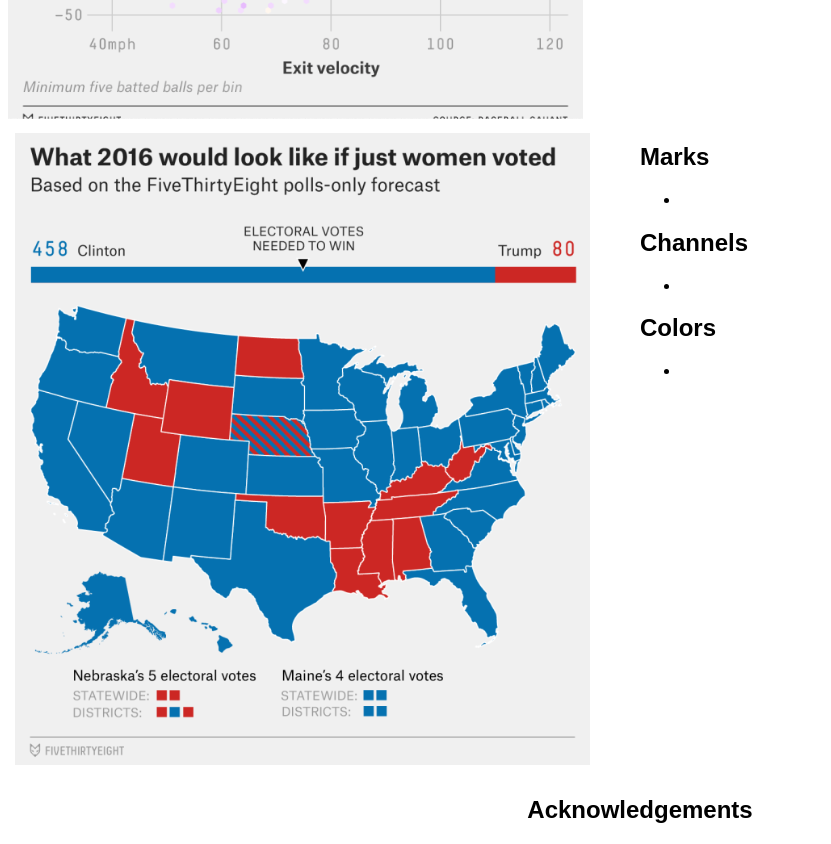
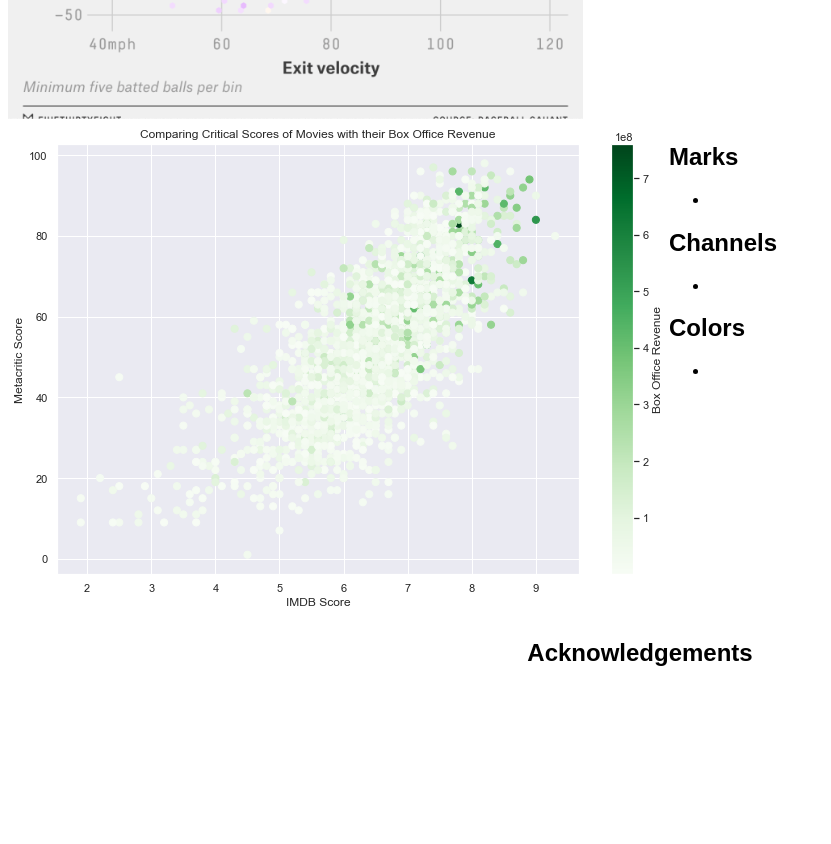
Before and after one commit to DS4200-S23-Class/hw-03-dylan-and-curtis, a plain HTML site: page index.html in a window 1280 px wide. Shown: the part 1500-2344 px from the top of the page, without its empty margins (0-831 px from the left). After the commit the page ends 2187 px from the top, so only its background shows below. Drawn offline with Linux system fonts and the light colour scheme.

Commit message:
custom vis

```diff
--- a/index.html
+++ b/index.html
@@ -76,7 +76,7 @@
     </div>
     <div class="row">
         <div class="col">
-            <img src="img/vis1.png">
+            <img src="img/vis3.png">
 
         </div>
         <div class="col">
```
Also changed, not shown: img/vis3.png (added).
